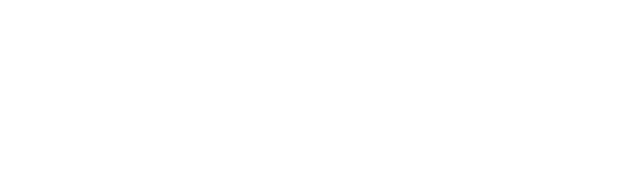
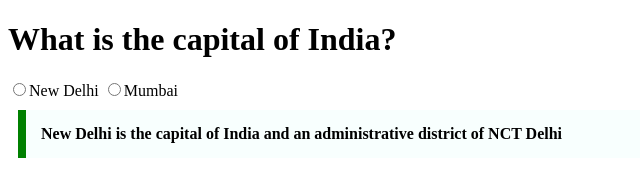
Before and after one commit to acciojob/trivia-vijay26-10, a website: page main.html in a window 1280 px wide. Shown: the whole page, without its empty margins (0-640 px from the left). Drawn offline with Linux system fonts and the light colour scheme.

Commit message:
Update main.html

```diff
--- a/main.html
+++ b/main.html
@@ -8,6 +8,20 @@
 
 <body>
 	<!-- the entire body must be written by student -->
+	    <h1>What is the capital of India?</h1>
+
+    <label for="">
+        <input type="radio">New Delhi
+    </label>
+    <label for="">
+        <input type="radio">Mumbai
+    </label>
+
+    <div>
+        <blockquote>
+            New Delhi is the capital of India and an administrative district of NCT Delhi
+        </blockquote>
+    </div>
     <script type="text/javascript" src="./script.js">
 </script>
 
```
